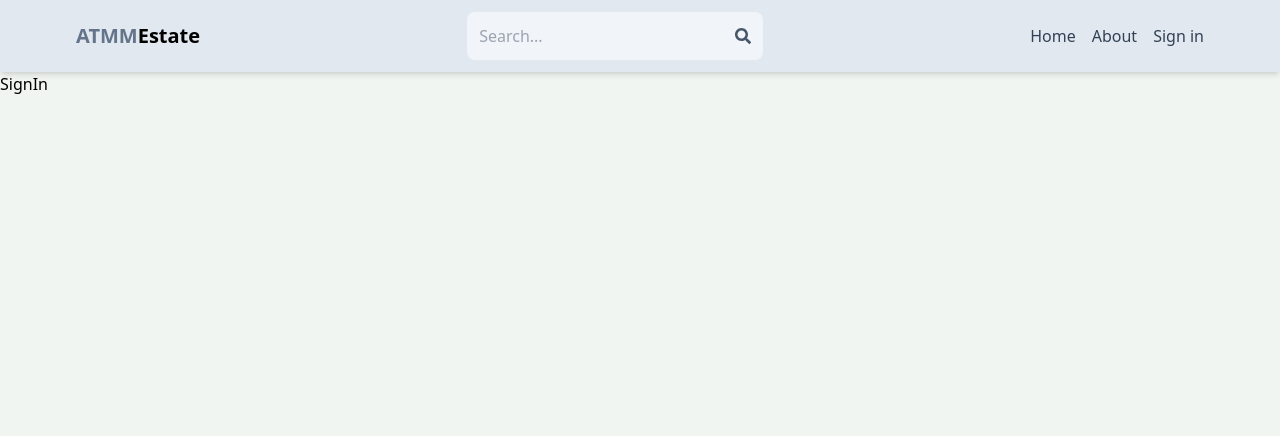
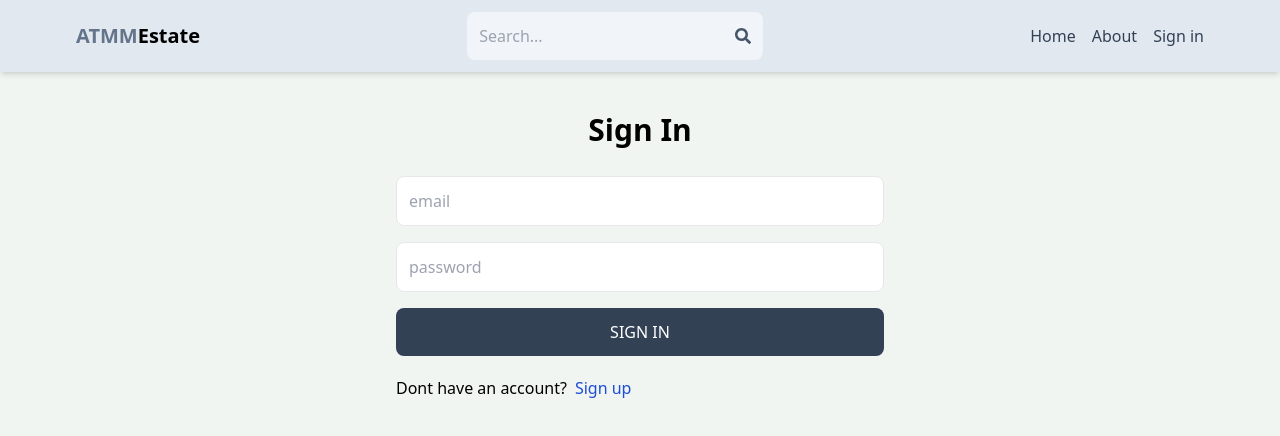
Before and after one commit to sabata06/mern-estate-project, a React (Vite) app in the folder client/: page /sign-in in a window 1280 px wide. Shown: the top 436 px of the page. Built offline with nearby package versions, Linux system fonts and the light colour scheme.

Commit message:
sign in page functionality

```diff
--- a/client/src/pages/SignIn.jsx
+++ b/client/src/pages/SignIn.jsx
@@ -1,7 +1,81 @@
-
+import { useState } from "react";
+import { Link, useNavigate } from "react-router-dom";
 
 const SignIn = () => {
-  return <div>SignIn</div>;
+  const [formData, setFormData] = useState({});
+  const [error, setError] = useState(null);
+  const [loading, setLoading] = useState(false);
+  const navigate = useNavigate();
+
+  const handleChange = (e) => {
+    setFormData({ ...formData, [e.target.id]: e.target.value });
+  };
+
+  const handleSubmit = async (e) => {
+    e.preventDefault();
+
+    try {
+      setLoading(true);
+      const res = await fetch("/api/auth/signin", {
+        method: "POST",
+        headers: {
+          "Content-Type": "application/json",
+        },
+        body: JSON.stringify(formData),
+      });
+      const data = await res.json();
+      if (data.success === false) {
+        setError(data.message);
+        setLoading(false);
+        return;
+      }
+      setLoading(false);
+      setError(null);
+      navigate("/");
+    } catch (error) {
+      setLoading(false);
+      setError(error.message);
+    }
+
+    setLoading(false);
+  };
+
+  console.log(formData);
+  return (
+    <div className="p-3 max-w-lg mx-auto">
+      <h1 className="text-3xl text-center font-semibold my-7">Sign In</h1>
+      <form onSubmit={handleSubmit} className="flex flex-col gap-4 ">
+
+        <input
+          type="email"
+          placeholder="email"
+          className="border p-3 rounded-lg"
+          id="email"
+          onChange={handleChange}
+        />
+        <input
+          type="password"
+          placeholder="password"
+          className="border p-3 rounded-lg"
+          id="password"
+          onChange={handleChange}
+        />
+        <button
+          disabled={loading}
+          className="bg-slate-700 text-white p-3 rounded-lg uppercase hover:opacity-95 disabled:opacity-80"
+        >
+          {loading ? "Loading..." : "Sign in"}
+        </button>
+      </form>
+      <div className="flex gap-2 mt-5">
+        <p>Dont have an account?</p>
+        <Link to={"/sign-up"}>
+          <span className="text-blue-700 ">Sign up</span>
+        </Link>
+      </div>
+      {error && <p className="text-red-500 mt-5">{error}</p>}
+    </div>
+  );
 };
 
 export default SignIn;
```
